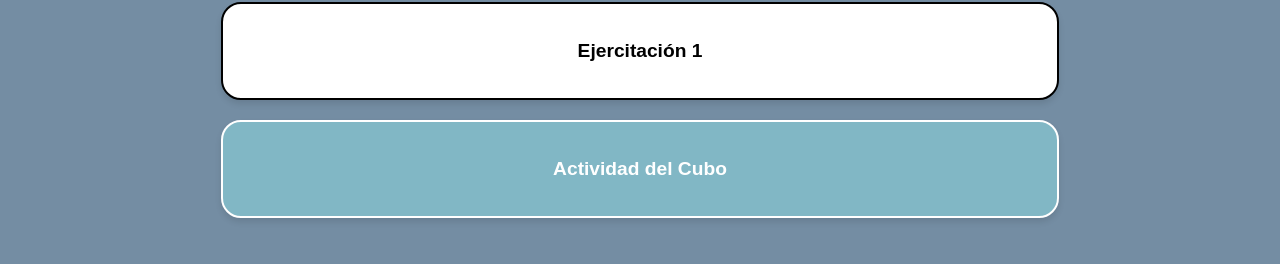
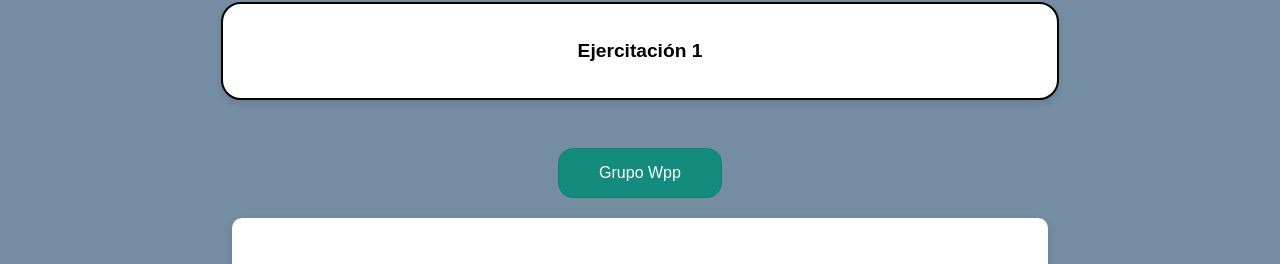
Before and after one commit to dtac-untref/dtac-web, a React (Create React App) app: page /home in a window 1280 px wide. Shown: the part 165-429 px from the top of the page. Built offline with nearby package versions, Linux system fonts and the light colour scheme.

Commit message:
update actv

```diff
--- a/src/components/ActividadData.js
+++ b/src/components/ActividadData.js
@@ -35,19 +35,19 @@
  // },
 
 
-  {
-    id: 3,
-    titulo: 'Actividad del Cubo',
-    consigna: `En esta actividad grupal, tendrán la oportunidad de realizar una breve investigación y crear una presentación clara y sencilla sobre un método o elemento específico relacionado con la contruccion en seco.
-    <br><br>
-    El objetivo de esta actividad es que <strong> logren transmitir información técnica de manera sencilla y efectiva</strong>, haciendo uso de recursos visuales y una buena organización de la información.
-Para la clase deben traer el cubo de telgopor (Poliestireno Expandido – EPS) de 10 cm de lado, para el calado de un modelo o pieza personal a partir de la intervención. Les solicitemos que cuenten con cutter o trincheta, hojas (preferentemente cuadriculadas), alguna regla o escuadra y lápiz para trabajar en la clase.
-    <br><br>
-    <a href="https://ju4n113.wixsite.com/my-site-1" target="_blank">Link a página de actividad</a>`,
-    videos: [ ],
-    pdfs: [ ],
-    powerpoints: [ ],
-},
+//  {
+//    id: 3,
+//    titulo: 'Actividad del Cubo',
+//    consigna: `En esta actividad grupal, tendrán la oportunidad de realizar una breve investigación y crear una presentación clara y sencilla sobre un método o elemento específico relacionado con la contruccion en seco.
+//    <br><br>
+//    El objetivo de esta actividad es que <strong> logren transmitir información técnica de manera sencilla y efectiva</strong>, haciendo uso de recursos visuales y una buena organización de la información.
+//Para la clase deben traer el cubo de telgopor (Poliestireno Expandido – EPS) de 10 cm de lado, para el calado de un modelo o pieza personal a partir de la intervención. Les solicitemos que cuenten con cutter o trincheta, hojas (preferentemente cuadriculadas), alguna regla o escuadra y lápiz para trabajar en la clase.
+//    <br><br>
+//    <a href="https://ju4n113.wixsite.com/my-site-1" target="_blank">Link a página de actividad</a>`,
+//    videos: [ ],
+//    pdfs: [ ],
+//    powerpoints: [ ],
+//},
 
 
 ];
```
